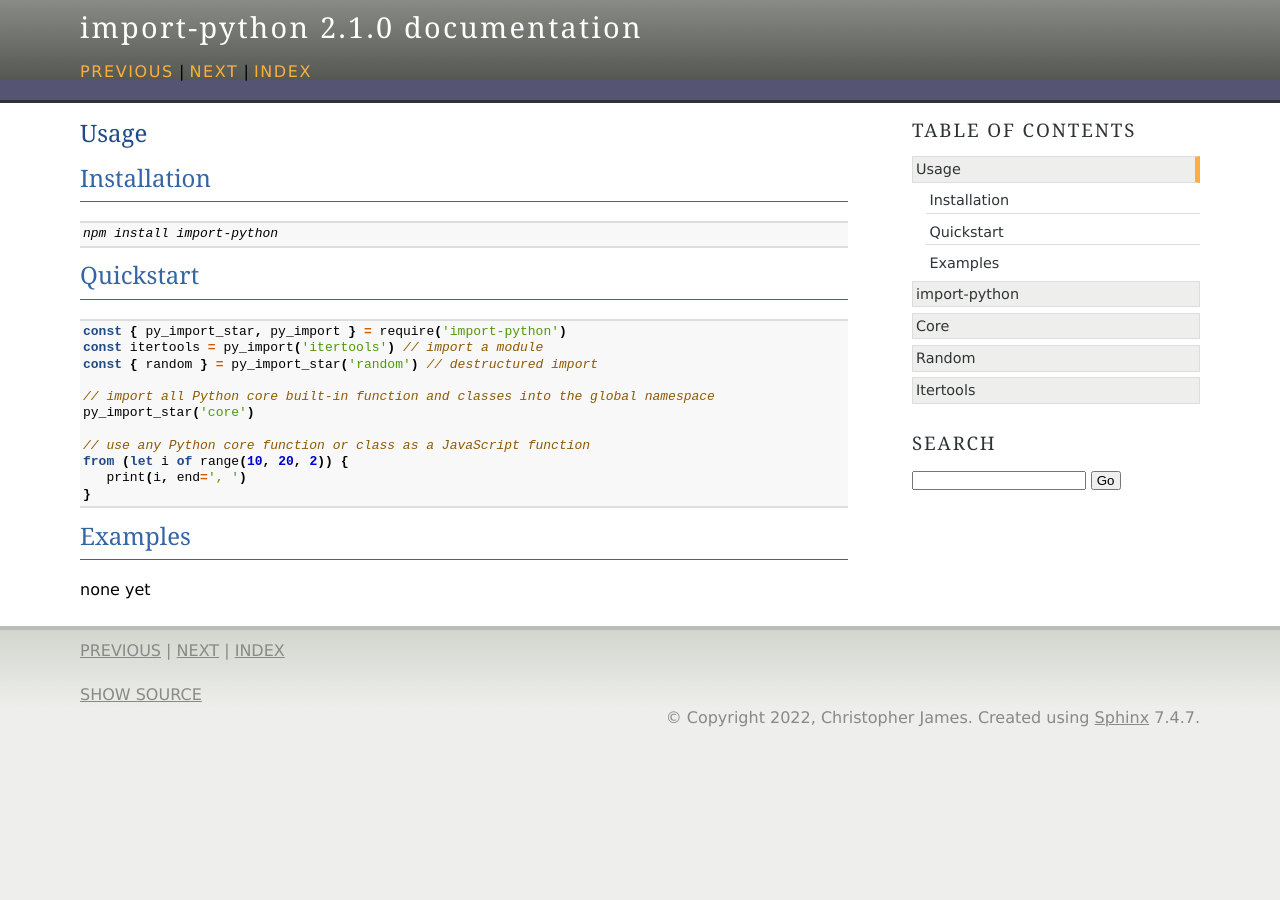
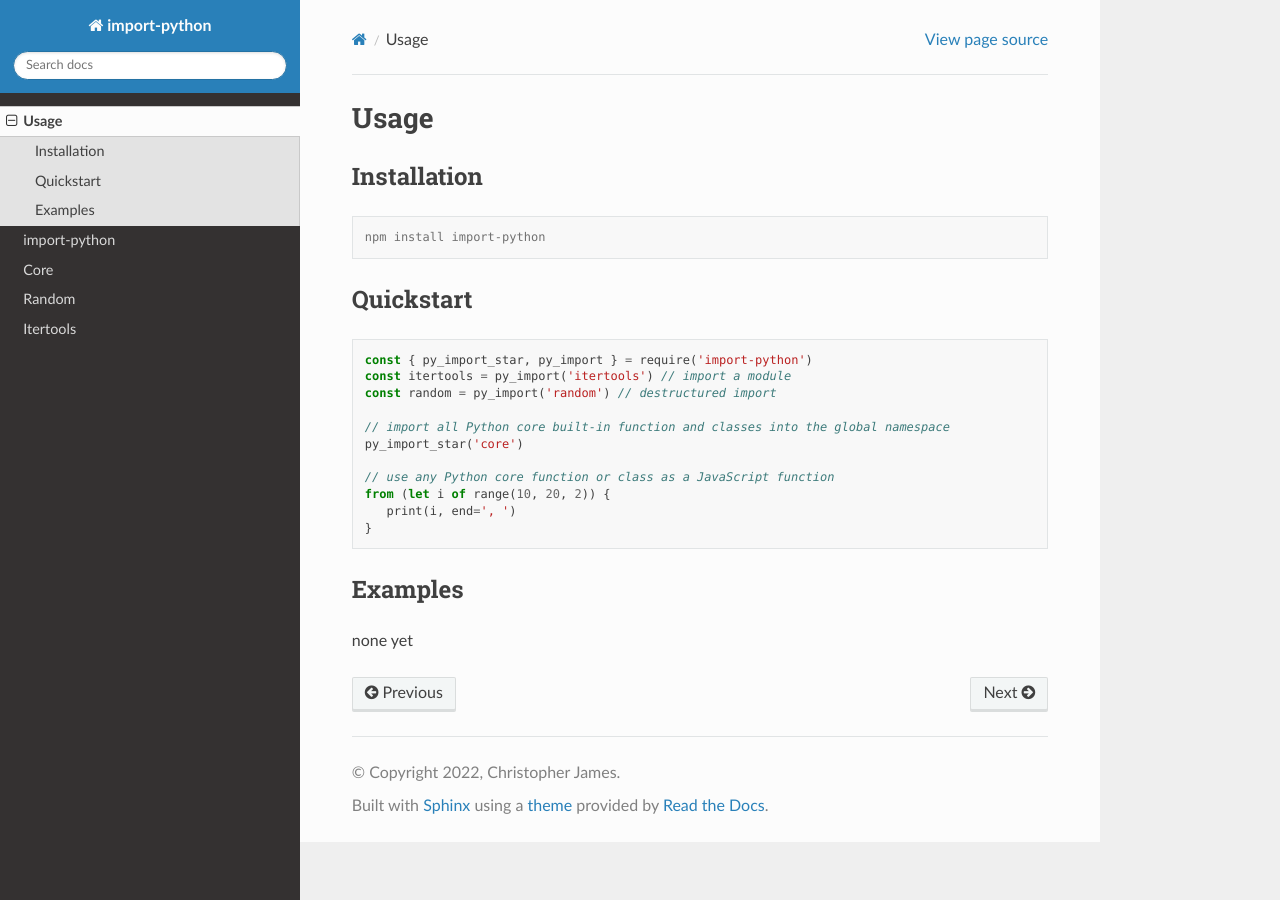
Before and after one commit to Mindful-Developer/import-python, a Sphinx documentation site: the page built from docs/usage.rst, in a window 1280 px wide. Built offline with Sphinx 7.4.7 and the Read the Docs theme 2.0.0, drawn with Linux system fonts in a browser that asks for light colours.

Commit message:
updated sphinx theme to rtd

```diff
--- a/docs/conf.py
+++ b/docs/conf.py
@@ -48,7 +48,7 @@
 # The theme to use for HTML and HTML Help pages.  See the documentation for
 # a list of builtin themes.
 #
-html_theme = 'agogo'
+html_theme = 'sphinx_rtd_theme'
 
 
 
--- a/docs/usage.rst
+++ b/docs/usage.rst
@@ -18,7 +18,7 @@
 
    const { py_import_star, py_import } = require('import-python')
    const itertools = py_import('itertools') // import a module
-   const { random } = py_import_star('random') // destructured import
+   const random = py_import('random') // destructured import
 
    // import all Python core built-in function and classes into the global namespace
    py_import_star('core')
--- a/import-python.js
+++ b/import-python.js
@@ -1,7 +1,7 @@
 /**
  * import a python module
  *
- * @param {string} name - the name of the module
+ * @param {string} - the name of the module
  * @returns {Object} the module
  */
 function py_import(name) {
@@ -12,7 +12,7 @@
  * import all functions and classes from a module into
  * the current namespace
  *
- * @param {string} module - the module
+ * @param {string} - the module
  */
 function py_import_star(name) {
   Object.entries(require(`./${name}/${name}`)).forEach(
--- a/requirements.txt
+++ b/requirements.txt
@@ -16,6 +16,7 @@
 snowballstemmer==2.2.0
 Sphinx==4.5.0
 sphinx-js==3.1.2
+sphinx-rtd-theme==1.0.0
 sphinxcontrib-applehelp==1.0.2
 sphinxcontrib-devhelp==1.0.2
 sphinxcontrib-htmlhelp==2.0.0
```
Also changed, not shown: 1 other file.
